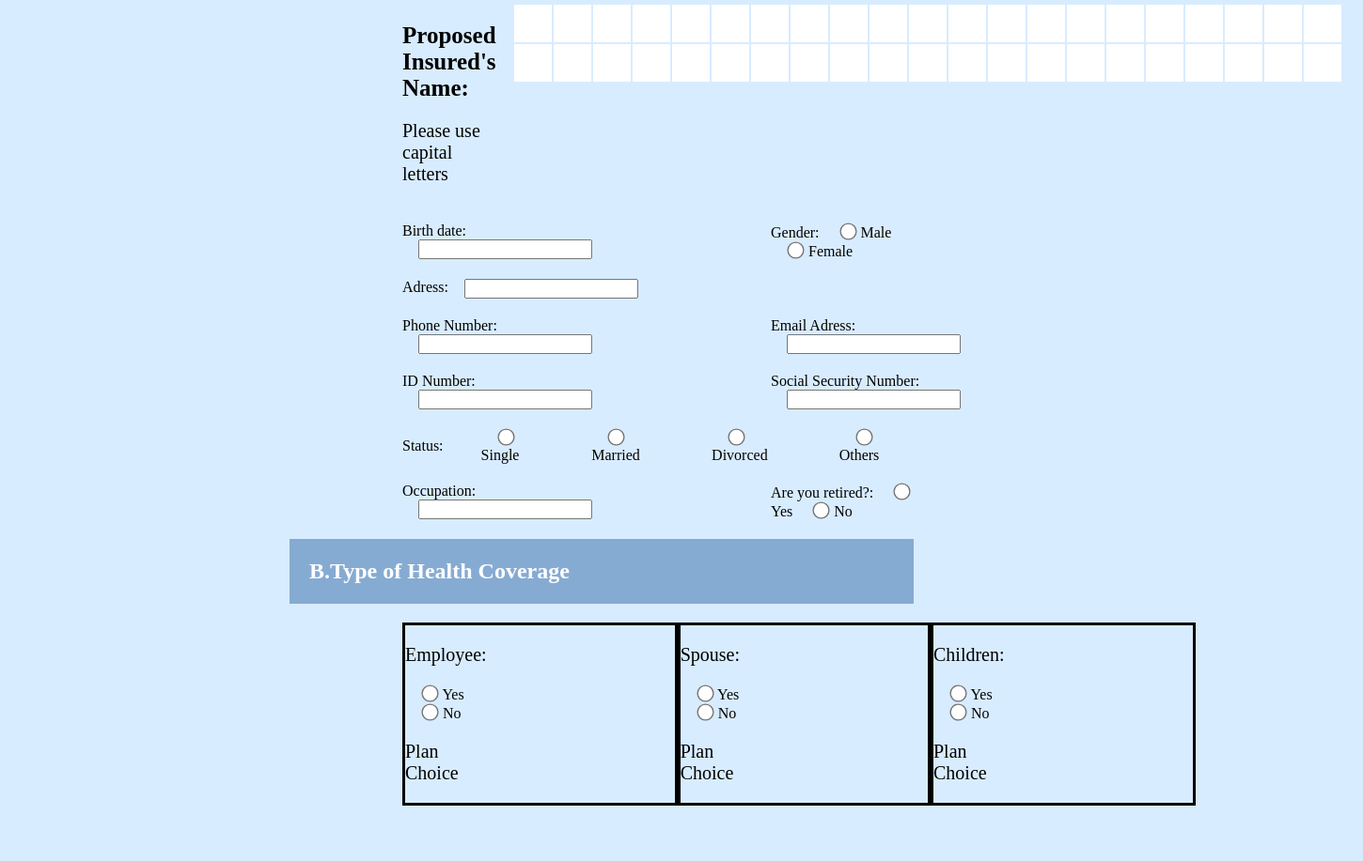
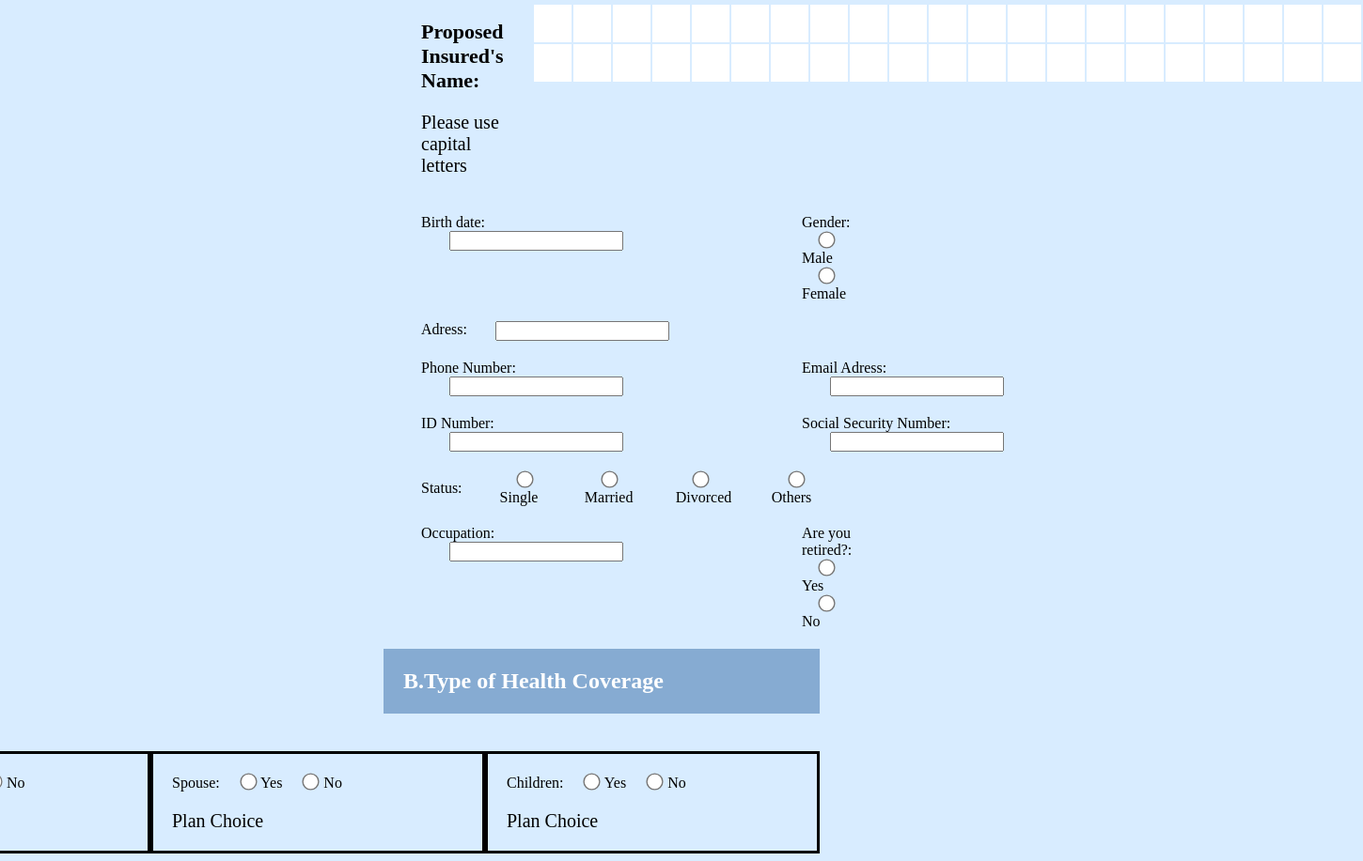
Before and after one commit to xuk4832-design/Formulario_practica, a plain HTML site: page index.html in a window 1280 px wide. Shown: the part 106-1023 px from the top of the page at 94% size, 1450 px wide, since content can reach past the window. Before the commit the page ends 972 px from the top, so only its background shows below. Drawn offline with Linux system fonts and the light colour scheme.

Commit message:
"commit-3"

```diff
--- a/index.html
+++ b/index.html
@@ -169,37 +169,43 @@
     </section>
 
 <!-- Seccion 6 -->
-    <section>
+    <section class="end flex">
         <div class="flex">
             <div class="border">
-                <label for="Gender"><p>Employee:</p></label>
-                <label>
-                <input type="radio" name="estado" class="checkbox-grande" value="single"> Yes
-                </label>
-                <label>
-                <input type="radio" name="estado" class="checkbox-grande" value="single"> No
-                </label>
-                <p>Plan Choice</p>
+                <div class="margin">
+                    <label for="Gender">Employee:</label>
+                    <label>
+                    <input type="radio" name="estado" class="checkbox-grande" value="single"> Yes
+                    </label>
+                    <label>
+                    <input type="radio" name="estado" class="checkbox-grande" value="single"> No
+                    </label>
+                    <p>Plan Choice</p>
+                </div>
             </div>
             <div class="border">
-                <label for="Gender"><p>Spouse:</p></label>
-                <label>
-                <input type="radio" name="estado" class="checkbox-grande" value="single"> Yes
-                </label>
-                <label>
-                <input type="radio" name="estado" class="checkbox-grande" value="single"> No
-                </label>
-                <p>Plan Choice</p>
+                <div class="margin">
+                    <label for="Gender">Spouse:</label>
+                    <label>
+                    <input type="radio" name="estado" class="checkbox-grande" value="single"> Yes
+                    </label>
+                    <label>
+                    <input type="radio" name="estado" class="checkbox-grande" value="single"> No
+                    </label>
+                    <p>Plan Choice</p>
+                </div>
             </div>
             <div class="border">
-                <label for="Gender"><p>Children:</p></label>
-                <label>
-                <input type="radio" name="estado" class="checkbox-grande" value="single"> Yes
-                </label>
-                <label>
-                <input type="radio" name="estado" class="checkbox-grande" value="single"> No
-                </label>
-                <p>Plan Choice</p>
+                <div class="margin">
+                    <label for="Gender">Children:</label>
+                    <label>
+                    <input type="radio" name="estado" class="checkbox-grande" value="single"> Yes
+                    </label>
+                    <label>
+                    <input type="radio" name="estado" class="checkbox-grande" value="single"> No
+                    </label>
+                    <p>Plan Choice</p>
+                </div>
             </div>
         </div>
     </section>
--- a/style.css
+++ b/style.css
@@ -2,8 +2,8 @@
 
 body{
     background-color: rgb(216, 236, 255);
-    padding-left: 300px;
-    padding-right: 300px;
+    padding-left: 400px;
+    padding-right: 400px;
 }
 
 
@@ -16,11 +16,11 @@
 
 /*posicionar*/
 
-
-
-
+.margin{
+    margin: 20px;
+}
 .alejate{
-    margin-left: 17px;
+    margin-left: 30px;
 }
 
 .gap{
@@ -31,6 +31,9 @@
     gap: 40px;
 }
 
+.end{
+    justify-content: end;
+}
 .center{
     align-items: center;
 }
@@ -57,7 +60,7 @@
 /*divs*/
 
 section{
-    padding-left: 120px;
+    padding-left: 40px;
 }
 
 /*tablas*/
@@ -72,19 +75,22 @@
 /*Borders*/
 
 .border{
+    width: 350px;
     border: solid;
-    padding-right: 200px;
+
 }
+
 /*palabras*/
 p{
     font-size: 20px;
 }
+
 h2{
     padding-left: 20px;
 }
 
 h1{
-    font-size: 25px;
+    font-size: 22px;
 }
 
 .checkbox-grande {
```
